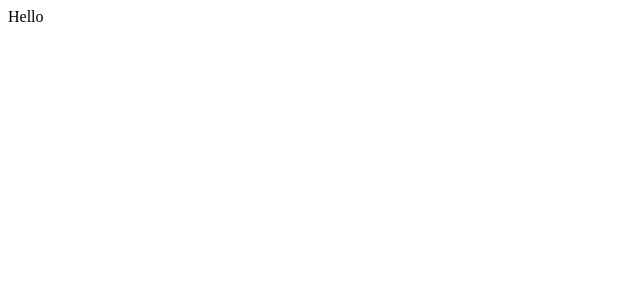
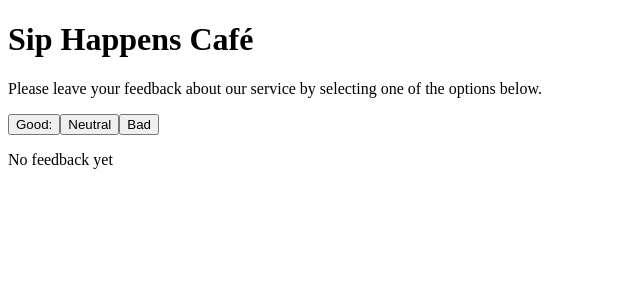
Before and after one commit to Igranka/goit-react-hw-02, a React (Vite) app: page / in a window 1280 px wide. Shown: the top 300 px of the page, without its empty margins (0-640 px from the left). Built offline with nearby package versions, Linux system fonts and the light colour scheme.

Commit message:
1.0
Seems right

```diff
--- a/src/App/App.jsx
+++ b/src/App/App.jsx
@@ -1,4 +1,9 @@
-import { useState } from "react";
+import { useState, useEffect } from "react";
+import css from "./App.module.css";
+import Description from "../Description/Description";
+import Options from "../Options/Options";
+import Feedback from "../Feedback/Feedback";
+import Notification from "../Notification/Notification";
 
 function App() {
   const [options, setOptions] = useState(0);
@@ -7,16 +12,48 @@ function App() {
       if (savedFeedback !== null) {
         return JSON.parse(savedFeedback);
       }
-      return { good: 0, neutral: 0, bad: 0 };
+      return { good: 0, neutral: 0, bad: 0};
   });
 
-  const handleFeedback = () => {
-		setFeedback(feedback + 1);
+    const updateFeedback = (feedbackType) => {
+    setFeedback((feedback) => ({
+      ...feedback,
+      [feedbackType]: feedback[feedbackType] + 1,
+    }));
   };
 
+  const handleReset = () => {
+    setFeedback({
+      good: 0,
+      neutral: 0,
+      bad: 0,
+    });
+  };
+
+  useEffect(() => {
+    window.localStorage.setItem("saved-feedback", JSON.stringify(feedback));
+  }, [feedback]);
+
+  const totalFeedback = feedback.good + feedback.neutral + feedback.bad;
+  const positiveFeedback = Math.round((feedback.good / totalFeedback) * 100);
+
   return (
-    <div className="yes">
-      Hello
+    <div className={css.container}>
+      <Description />
+      <Options
+        updateFeedback={updateFeedback}
+        handleReset={handleReset}
+        total={totalFeedback}
+      />
+      {totalFeedback !== 0 ? (
+        <Feedback
+          feedback={feedback}
+          total={totalFeedback}
+          positive={positiveFeedback}
+        />
+      ) : (
+        <Notification />
+      )}
     </div>
   );
 }
--- a/src/Feedback/Feedback.jsx
+++ b/src/Feedback/Feedback.jsx
@@ -0,0 +1,31 @@
+import css from "./Feedback.module.css";
+
+function Feedback({ feedback: { good, neutral, bad }, total, positive }) {
+    return (
+        <div>
+            <ul>
+                <li className={css.item}>
+                    Good: {good}
+                </li>
+
+                <li className={css.item}>
+                    Neutral: {neutral}
+                </li>
+
+                <li className={css.item}>
+                    Bad: {bad}
+                </li>
+
+                <li className={css.item}>
+                    Total: {total}
+                </li>
+
+                <li className={css.item}>
+                    Positive: {positive}
+                </li>
+            </ul>
+        </div>
+    );
+}
+
+export default Feedback;
--- /dev/null
+++ b/src/Notification/Notification.jsx
@@ -0,0 +1,7 @@
+import css from "./Notification.module.css";
+
+const Notification = () => {
+  return <p className={css.noFeedback}>No feedback yet</p>;
+};
+
+export default Notification;
--- a/src/Options/Options.jsx
+++ b/src/Options/Options.jsx
@@ -0,0 +1,39 @@
+import css from "./Options.module.css";
+
+function Options ({ updateFeedback, handleReset, total }) {
+    return (
+    <>
+        <button
+            type="button"
+            className={css.btn}
+            onClick={() => updateFeedback("good")}
+        >
+            Good:
+        </button>
+
+        <button
+            type="button"
+            className={css.btn}
+            onClick={() => updateFeedback("neutral")}
+        >
+            Neutral
+        </button>
+
+        <button
+            type="button"
+            className={css.btn}
+            onClick={() => updateFeedback("bad")}
+        >
+            Bad
+        </button>
+
+        {total !== 0 && (
+        <button className={css.btn} type="button" onClick={handleReset}>
+          Reset
+        </button>
+      )}
+    </>
+    );
+}
+
+export default Options;
```
Also changed, not shown: src/Notification/Notification.module.css (added).
